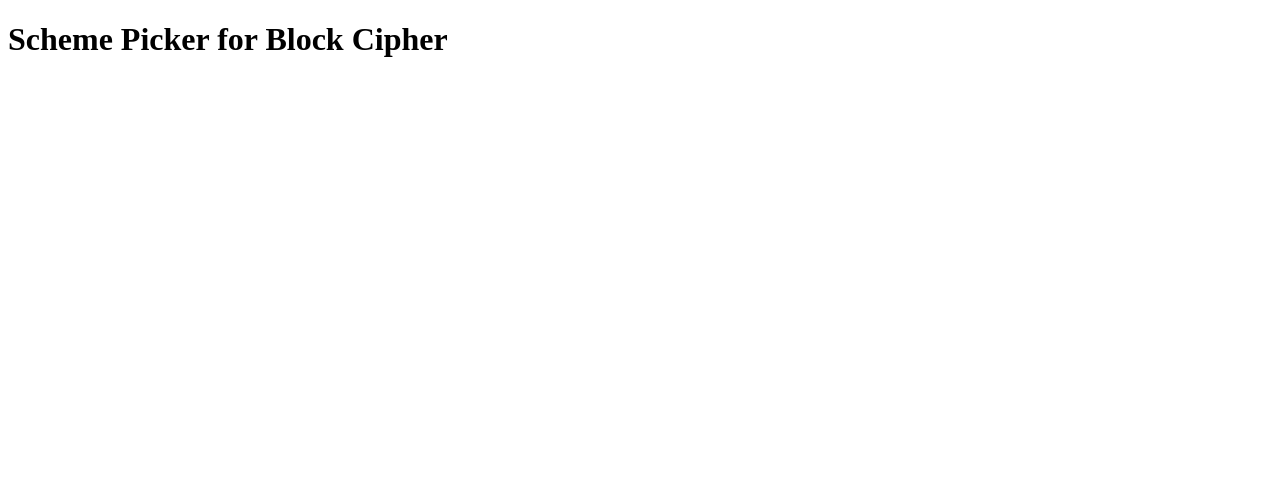
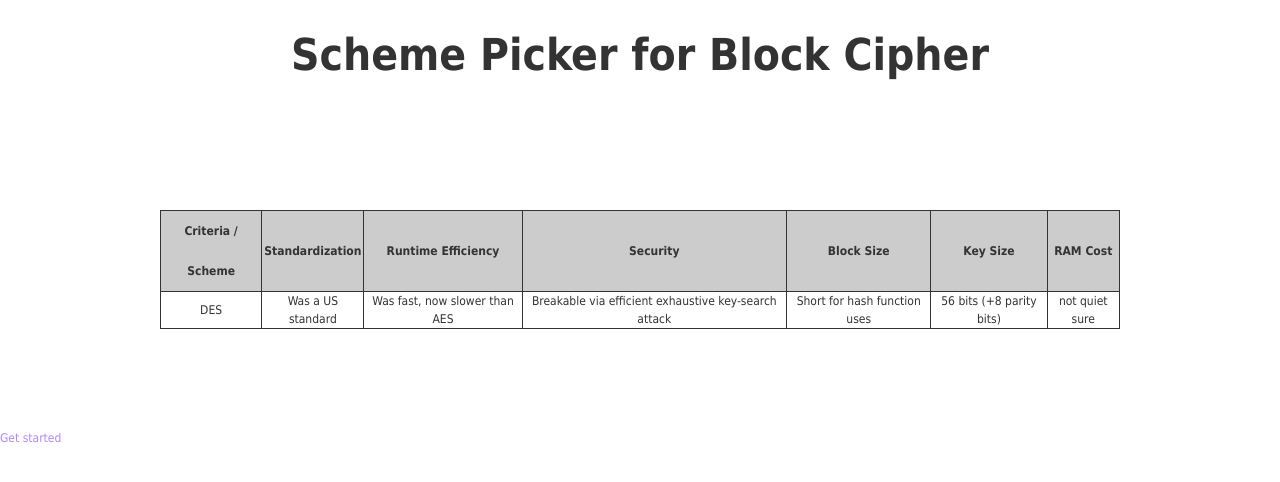
Before and after one commit to Johnson1602/csgy-6903-cryptography, a plain HTML site: page Project 02/index.html in a window 1280 px wide. Drawn offline with Linux system fonts and the light colour scheme.

Commit message:
add home page and related css/js

```diff
--- /dev/null
+++ b/Project 02/css/common.css
@@ -0,0 +1,62 @@
+@font-face {
+    font-family: 'icomoon';
+    src:  url('../fonts/icomoon.eot?vvq1l5');
+    src:  url('../fonts/icomoon.eot?vvq1l5#iefix') format('embedded-opentype'),
+      url('../fonts/icomoon.ttf?vvq1l5') format('truetype'),
+      url('../fonts/icomoon.woff?vvq1l5') format('woff'),
+      url('../fonts/icomoon.svg?vvq1l5#icomoon') format('svg');
+    font-weight: normal;
+    font-style: normal;
+    font-display: block;
+  }
+
+/* clear style */
+* {
+    margin: 0;
+    padding: 0;
+}
+
+button {
+    cursor: pointer
+}
+
+body {
+    -webkit-font-smoothing: antialiased;
+    background-color: #fff;
+    font: 12px/1.5 Microsoft YaHei, Heiti SC, tahoma, arial, Hiragino Sans GB, "\5B8B\4F53", sans-serif;
+    color: #333
+}
+
+.w {
+    width: 960px;
+    margin: 0 auto;
+}
+
+a {
+    color: #af87ff;
+    text-decoration: none
+}
+
+/* header */
+header {
+	height: 110px;
+	line-height: 110px;
+	font-size: 22px;
+	/* background-color: #eee; */
+	text-align: center;
+}
+
+/* clear float */
+.clearfix::before,
+.clearfix::after {
+    content: "";
+    display: table;
+}
+
+.clearfix:after {
+    clear: both;
+}
+
+.clearfix {
+    *zoom: 1;
+}
--- /dev/null
+++ b/Project 02/css/index.css
@@ -0,0 +1,18 @@
+table {
+	width: 960px;
+	margin: 100px auto;
+	border-collapse: collapse;
+	text-align: center;
+}
+
+table,
+th,
+td {
+	border: 1px solid #333333;
+}
+
+th {
+	height: 40px;
+	line-height: 40px;
+	background-color: #cccccc;
+}
--- a/Project 02/css/picker.css
+++ b/Project 02/css/picker.css
@@ -1,66 +1,3 @@
-@font-face {
-	font-family: 'icomoon';
-	src:  url('../fonts/icomoon.eot?vvq1l5');
-	src:  url('../fonts/icomoon.eot?vvq1l5#iefix') format('embedded-opentype'),
-	  url('../fonts/icomoon.ttf?vvq1l5') format('truetype'),
-	  url('../fonts/icomoon.woff?vvq1l5') format('woff'),
-	  url('../fonts/icomoon.svg?vvq1l5#icomoon') format('svg');
-	font-weight: normal;
-	font-style: normal;
-	font-display: block;
-  }
-
-/* clear style */
-* {
-    margin: 0;
-    padding: 0;
-}
-
-button {
-    cursor: pointer
-}
-
-body {
-    -webkit-font-smoothing: antialiased;
-    background-color: #fff;
-    font: 12px/1.5 Microsoft YaHei, Heiti SC, tahoma, arial, Hiragino Sans GB, "\5B8B\4F53", sans-serif;
-    color: #333
-}
-
-.w {
-	width: 960px;
-	margin: 0 auto;
-}
-
-a {
-	color: #af87ff;
-    text-decoration: none
-}
-
-/* 清除浮动 */
-.clearfix::before,
-.clearfix::after {
-    content: "";
-    display: table;
-}
-
-.clearfix:after {
-    clear: both;
-}
-
-.clearfix {
-    *zoom: 1;
-}
-
-/* header */
-header {
-	height: 110px;
-	line-height: 110px;
-	font-size: 22px;
-	/* background-color: #eee; */
-	text-align: center;
-}
-
 /* questions section */
 .main .question-wrapper {
 	margin-top: 20px;
--- a/Project 02/index.html
+++ b/Project 02/index.html
@@ -3,8 +3,9 @@
 <head>
 	<meta charset="UTF-8">
 	<meta name="viewport" content="width=device-width, initial-scale=1.0">
-	<title>Document</title>
-	<link rel="stylesheet" href="style.css">
+	<title>Scheme Picker | Home</title>
+	<link rel="stylesheet" href="css/common.css">
+	<link rel="stylesheet" href="css/index.css">
 </head>
 <body>
 	<!-- header -->
@@ -12,24 +13,26 @@
 		<h1>Scheme Picker for Block Cipher</h1>
 	</header>
 
-	<!-- questions -->
-	<section class="w main">
-		<!-- <div class="question-wrapper">
-			<div class="qhead">
-				<h4 class="question">What do you want to use the scheme for?</h4>
-				<div class="result">
-					<button>Application</button>
-					<span>Click to &nbsp;&nbsp;&nbsp;&nbsp;&nbsp;change</span>
-				</div>
-			</div>
-			<div class="answer-wrapper">
-				<button value="Application">Application</button>
-				<button value="Study">Study</button>
-			</div>
-		</div> -->
-	</section>
+	<div class="schemes">
+		<!-- scheme table -->
+		<table>
+			<thead>
+				<th>Criteria / Scheme</th>
+				<th>Standardization</th>
+				<th>Runtime Efficiency</th>
+				<th>Security</th>
+				<th>Block Size</th>
+				<th>Key Size</th>
+				<th>RAM Cost</th>
+			</thead>
+			<tbody></tbody>
+		</table>
+
+		<!-- start -->
+		<a href="picker.html">Get started</a>
+	</div>
 
 	<!-- import js -->
-	<script src="script.js"></script>
+	<script src="js/index.js"></script>
 </body>
 </html>
--- /dev/null
+++ b/Project 02/js/index.js
@@ -0,0 +1,22 @@
+const schemeData = [{
+	scheme: "DES",
+	standardization: "Was a US standard",
+	efficiency: "Was fast, now slower than AES",
+	security: "Breakable via efficient exhaustive key-search attack",
+	block: "Short for hash function uses",
+	key: "56 bits (+8 parity bits)",
+	ram: "not quiet sure"
+}]
+
+const tbody = document.querySelector('tbody');
+
+for (let i = 0; i < schemeData.length; i++) {
+	let tr = document.createElement('tr');
+	tbody.appendChild(tr);
+
+	for (let k in schemeData[i]) {
+		let td = document.createElement('td');
+		td.innerHTML = schemeData[i][k];
+		tr.appendChild(td);
+	}
+}
```
Also changed, not shown: Project 02/picker.html (+2 -1 lines).
